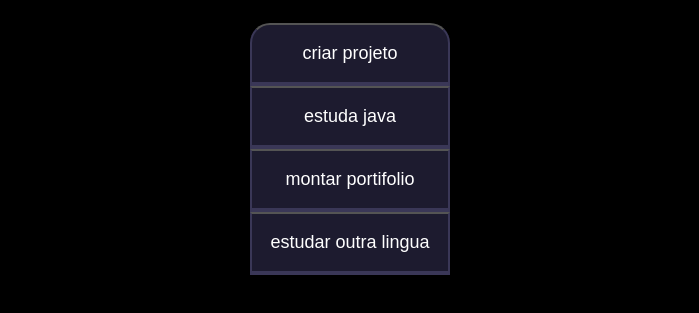
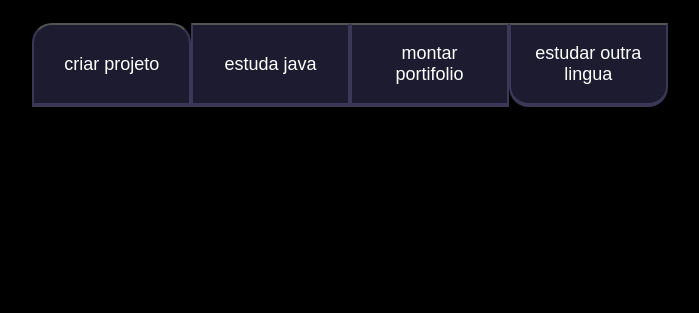
Before and after one commit to GibaTabagi/Giba.1TRI, a plain HTML site: page index.html in a window 1280 px wide. Shown: the part 93-406 px from the top of the page, without its empty margins (308-1007 px from the left). Drawn offline with Linux system fonts and the light colour scheme.

Commit message:
Add files via upload

```diff
--- a/styles.css
+++ b/styles.css
@@ -47,3 +47,20 @@
 .botao:first-child{
     border-radius: 20px 20px 0 0;
 }
+
+.botao:last-child{
+    border-radius: 0 0 20px 20px;
+}
+
+@media screen and (min-width: 700px){
+.botoes{
+    display:flex;
+}
+    .botao:first-child{
+      border-radius: 0, 0, 20px, 20px;
+    }
+    .botao:last-child{
+        border-radius: 0, 20px, 20px, 0;
+      }
+
+}
```
